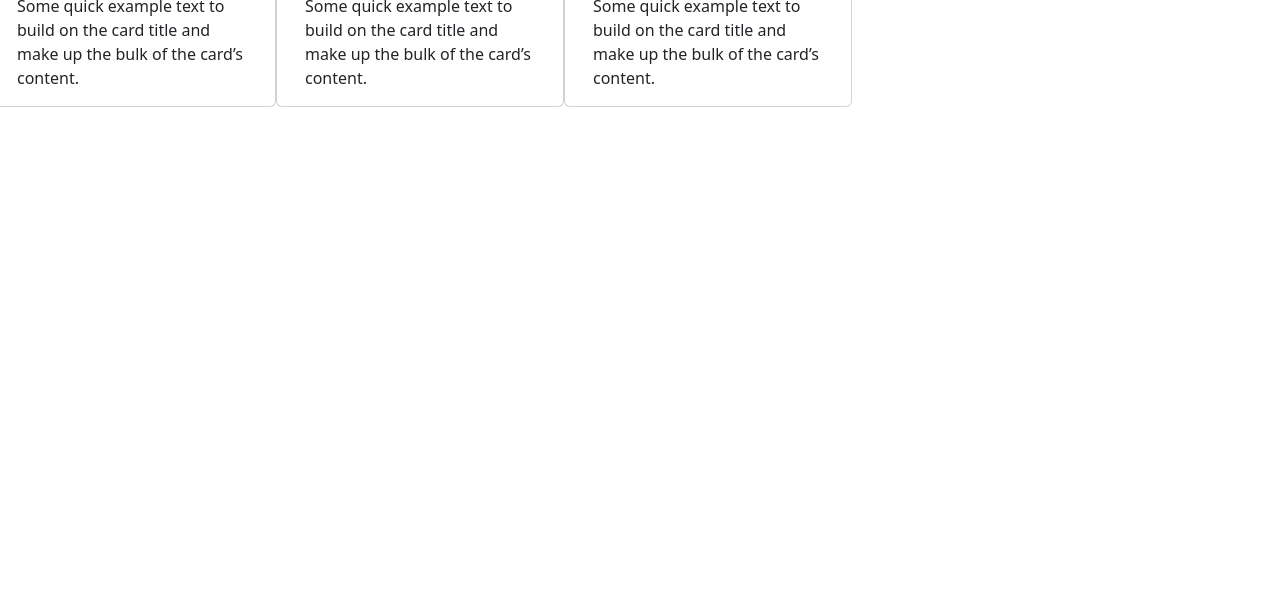
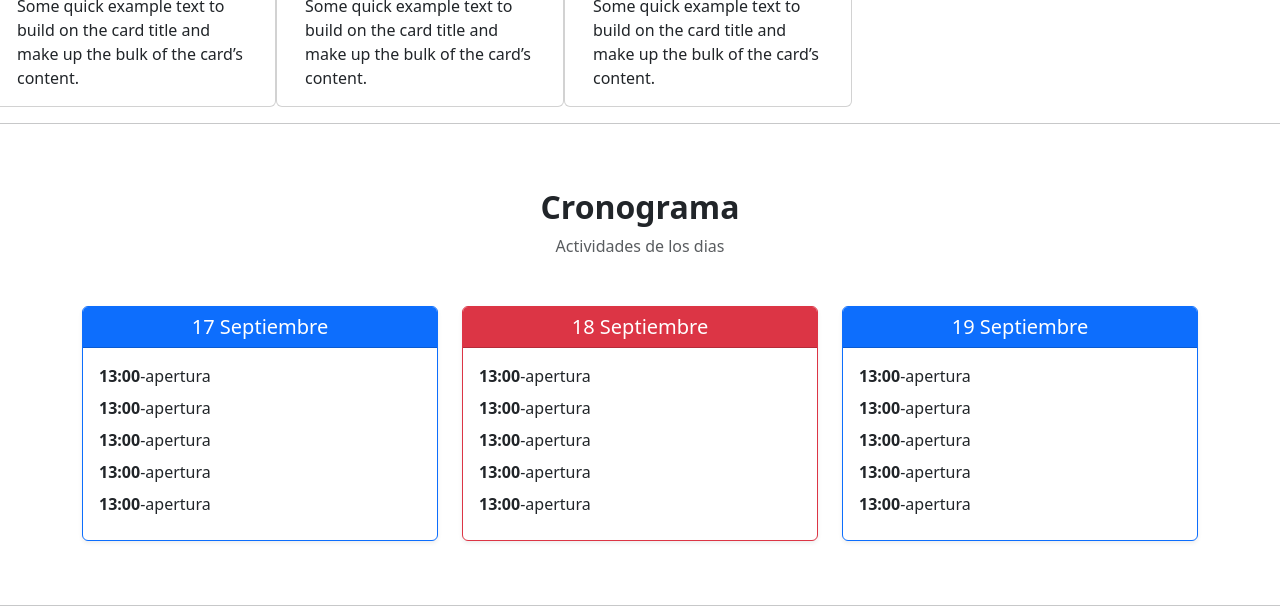
Before and after one commit to gabri3lbrr/minitaller, a plain HTML site: page index.html in a window 1280 px wide. Shown: the part 887-1496 px from the top of the page. Before the commit the page ends 994 px from the top, so only its background shows below. Drawn offline with nearby package versions, Linux system fonts and the light colour scheme.

Commit message:
cronograma hecho

```diff
--- a/index.html
+++ b/index.html
@@ -48,6 +48,8 @@
         </nav>
 
     </header>
+
+
     <!-- HERO -->
     <section class="hero">
         <div class="container text-center text-white">
@@ -103,5 +105,93 @@
 
         </div>
     </section>
+
+    <hr>
+    <!-- Cronograma -->
+     <section id="Cronograma" class="py-5 ">
+        <dir class="container">
+            <dir class="text text-center mb-5">
+                <H2 class="fw-bold" >Cronograma</H2>
+                <p class="text-muted">Actividades de los dias </p>
+            </dir>
+
+
+            <dir class="row g-4">
+
+
+                <!-- dia 17 -->
+                <dir class="col-12 col-md-4">
+                    <dir class="card h-100 shadow-sm border-primary">
+                        <dir class="card-header bg-primary text-white text-center">
+                            <h3 class="h5 mb-0">17 Septiembre </h3>
+                        </dir>
+                        <div class="card-body">
+                            <ul class="list-unstyled mb-0">
+                                <li class="mb-2"> <strong>13:00</strong>-apertura </li>
+                                <li class="mb-2"> <strong>13:00</strong>-apertura </li>
+                                <li class="mb-2"> <strong>13:00</strong>-apertura </li>
+                                <li class="mb-2"> <strong>13:00</strong>-apertura </li>
+                                <li class="mb-2"> <strong>13:00</strong>-apertura </li>
+                            </ul>
+                        </div>
+                    </dir>
+
+                </dir>
+                     <!-- dia 18 -->
+                <dir class="col-12 col-md-4">
+                    <dir class="card h-100 shadow-sm border-danger">
+                        <dir class="card-header bg-danger text-white text-center">
+                            <h3 class="h5 mb-0">18 Septiembre </h3>
+                        </dir>
+                        <div class="card-body">
+                            <ul class="list-unstyled mb-0">
+                                <li class="mb-2"> <strong>13:00</strong>-apertura </li>
+                                <li class="mb-2"> <strong>13:00</strong>-apertura </li>
+                                <li class="mb-2"> <strong>13:00</strong>-apertura </li>
+                                <li class="mb-2"> <strong>13:00</strong>-apertura </li>
+                                <li class="mb-2"> <strong>13:00</strong>-apertura </li>
+                            </ul>
+                        </div>
+                    </dir>
+                </dir>
+
+                 <!-- dia 19 -->
+                <dir class="col-12 col-md-4">
+                    <dir class="card h-100 shadow-sm border-primary">
+                        <dir class="card-header bg-primary text-white text-center">
+                            <h3 class="h5 mb-0">19 Septiembre </h3>
+                        </dir>
+                        <div class="card-body">
+                            <ul class="list-unstyled mb-0">
+                                <li class="mb-2"> <strong>13:00</strong>-apertura </li>
+                                <li class="mb-2"> <strong>13:00</strong>-apertura </li>
+                                <li class="mb-2"> <strong>13:00</strong>-apertura </li>
+                                <li class="mb-2"> <strong>13:00</strong>-apertura </li>
+                                <li class="mb-2"> <strong>13:00</strong>-apertura </li>
+                            </ul>
+                        </div>
+                    </dir>
+
+
+                </dir>
+
+
+
+            </dir>
+
+
+
+
+        </dir>
+
+
+
+
+     </section>
+     <hr>
+
+
+
+
 </body>
 </html
```
